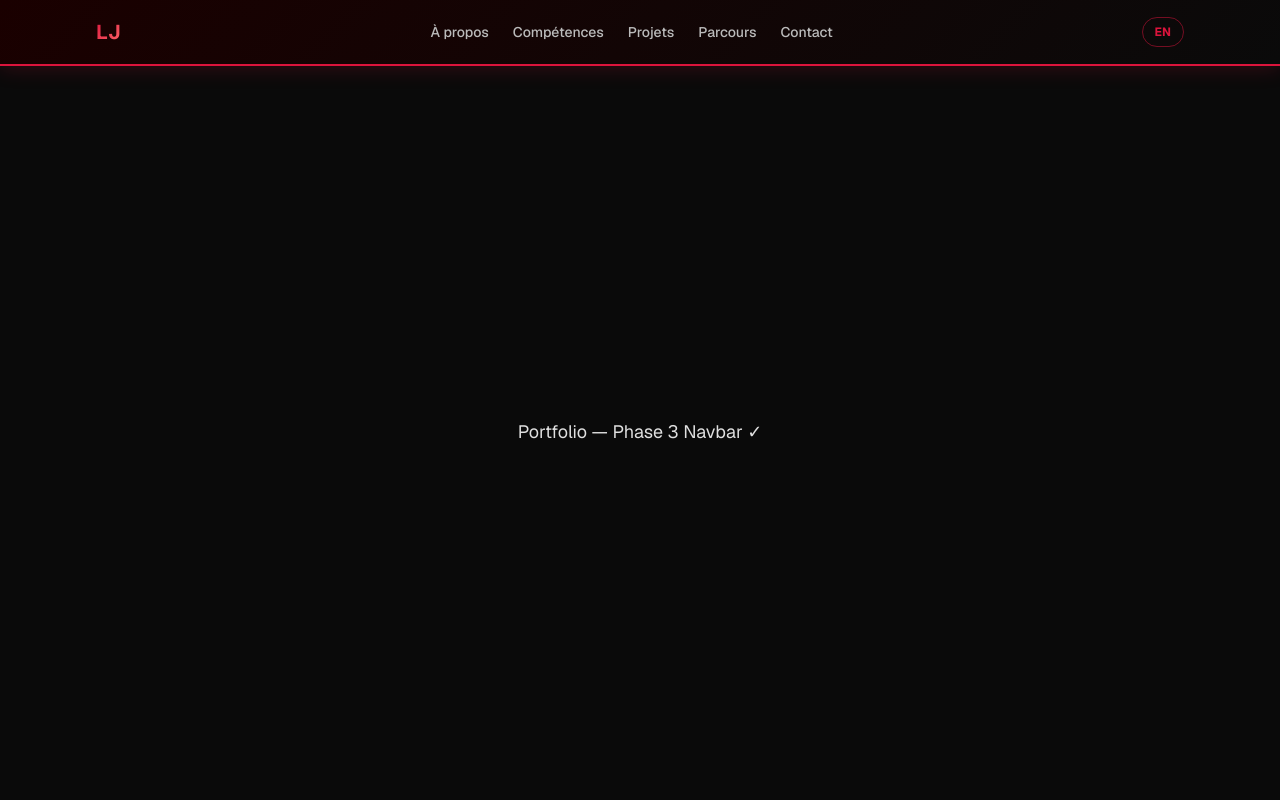
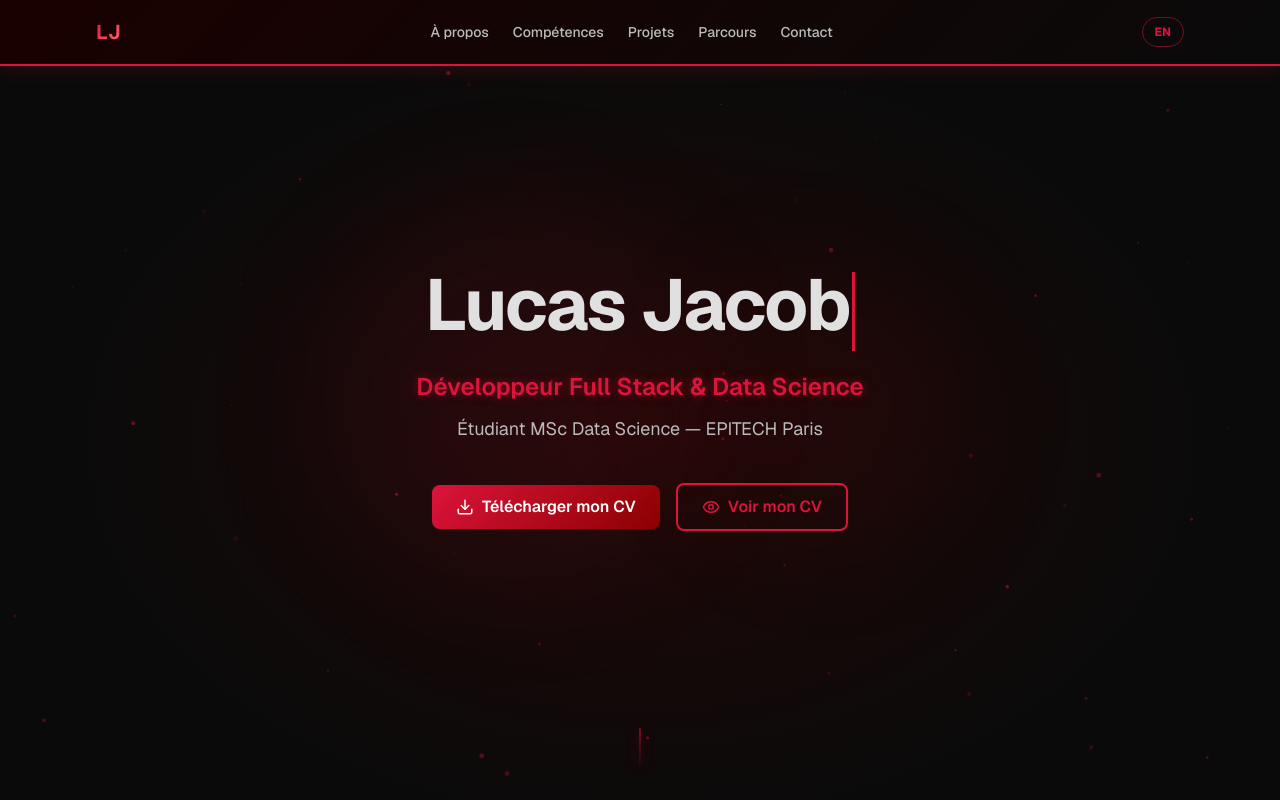
Before and after one commit to alterax-code/portfolio-nextjs, a Next.js app: page / in a window 1280 px wide. Built offline with nearby package versions, Linux system fonts and the light colour scheme.

Commit message:
feat: add hero section with typing effect and particles

```diff
--- a/app/page.tsx
+++ b/app/page.tsx
@@ -1,11 +1,35 @@
+"use client";
+
+import { useState } from "react";
 import Navbar from "@/components/Navbar";
+import Hero from "@/components/sections/Hero";
 
 export default function Home() {
+  const [cvModalOpen, setCvModalOpen] = useState(false);
+
   return (
     <>
       <Navbar />
-      <main className="pt-16 min-h-screen flex items-center justify-center">
-        <p className="text-text-light text-lg">Portfolio — Phase 3 Navbar ✓</p>
+      <main>
+        <Hero onOpenCvModal={() => setCvModalOpen(true)} />
+        {/* CvModal — Phase 11 */}
+        {cvModalOpen && (
+          <dialog
+            open
+            className="fixed inset-0 z-50 flex items-center justify-center"
+            style={{ background: "rgba(0,0,0,0.8)" }}
+          >
+            <div className="card p-8 text-center">
+              <p className="text-text-light mb-4">CV Modal — Phase 11</p>
+              <button
+                className="btn-primary"
+                onClick={() => setCvModalOpen(false)}
+              >
+                Fermer
+              </button>
+            </div>
+          </dialog>
+        )}
       </main>
     </>
   );
--- /dev/null
+++ b/components/ParticleCanvas.tsx
@@ -0,0 +1,73 @@
+"use client";
+
+import { useEffect, useRef } from "react";
+
+type Particle = {
+  x: number;
+  y: number;
+  vx: number;
+  vy: number;
+  radius: number;
+  opacity: number;
+};
+
+export default function ParticleCanvas() {
+  const canvasRef = useRef<HTMLCanvasElement>(null);
+
+  useEffect(() => {
+    const canvas = canvasRef.current;
+    if (!canvas) return;
+    const ctx = canvas.getContext("2d");
+    if (!ctx) return;
+
+    const resize = () => {
+      canvas.width = canvas.offsetWidth;
+      canvas.height = canvas.offsetHeight;
+    };
+    resize();
+    window.addEventListener("resize", resize, { passive: true });
+
+    const particles: Particle[] = Array.from({ length: 60 }, () => ({
+      x: Math.random() * canvas.width,
+      y: Math.random() * canvas.height,
+      vx: (Math.random() - 0.5) * 0.4,
+      vy: (Math.random() - 0.5) * 0.4,
+      radius: Math.random() * 2 + 0.5,
+      opacity: Math.random() * 0.45 + 0.05,
+    }));
+
+    let rafId: number;
+
+    const draw = () => {
+      ctx.clearRect(0, 0, canvas.width, canvas.height);
+      for (const p of particles) {
+        p.x += p.vx;
+        p.y += p.vy;
+        if (p.x < 0) p.x = canvas.width;
+        if (p.x > canvas.width) p.x = 0;
+        if (p.y < 0) p.y = canvas.height;
+        if (p.y > canvas.height) p.y = 0;
+        ctx.beginPath();
+        ctx.arc(p.x, p.y, p.radius, 0, Math.PI * 2);
+        ctx.fillStyle = `rgba(220, 20, 60, ${p.opacity})`;
+        ctx.fill();
+      }
+      rafId = requestAnimationFrame(draw);
+    };
+
+    draw();
+
+    return () => {
+      cancelAnimationFrame(rafId);
+      window.removeEventListener("resize", resize);
+    };
+  }, []);
+
+  return (
+    <canvas
+      ref={canvasRef}
+      className="absolute inset-0 w-full h-full pointer-events-none"
+      aria-hidden="true"
+    />
+  );
+}
--- /dev/null
+++ b/components/sections/Hero.tsx
@@ -0,0 +1,133 @@
+"use client";
+
+import { useState, useEffect, useRef } from "react";
+import { Download, Eye } from "lucide-react";
+import { useLang } from "@/contexts/LangContext";
+import ParticleCanvas from "@/components/ParticleCanvas";
+
+type HeroProps = {
+  onOpenCvModal: () => void;
+};
+
+const FULL_NAME = "Lucas Jacob";
+const TYPING_DELAY_MS = 100;
+const TYPING_START_MS = 400;
+
+export default function Hero({ onOpenCvModal }: HeroProps) {
+  const { t } = useLang();
+  const [displayed, setDisplayed] = useState("");
+  const indexRef = useRef(0);
+
+  useEffect(() => {
+    indexRef.current = 0;
+    setDisplayed("");
+    let timerId: ReturnType<typeof setTimeout>;
+
+    const tick = () => {
+      if (indexRef.current < FULL_NAME.length) {
+        indexRef.current++;
+        setDisplayed(FULL_NAME.slice(0, indexRef.current));
+        timerId = setTimeout(tick, TYPING_DELAY_MS);
+      }
+    };
+
+    timerId = setTimeout(tick, TYPING_START_MS);
+    return () => clearTimeout(timerId);
+  }, []);
+
+  return (
+    <section
+      id="hero"
+      className="relative min-h-screen flex items-center justify-center overflow-hidden"
+      style={{
+        background:
+          "radial-gradient(ellipse at 50% 55%, rgba(139,0,0,0.18) 0%, transparent 65%), #0A0A0A",
+      }}
+    >
+      {/* Particle background */}
+      <ParticleCanvas />
+
+      {/* Decorative blobs */}
+      <div
+        className="absolute top-1/4 left-1/4 w-96 h-96 rounded-full blur-3xl pointer-events-none"
+        style={{ background: "rgba(220,20,60,0.06)" }}
+        aria-hidden="true"
+      />
+      <div
+        className="absolute bottom-1/3 right-1/4 w-64 h-64 rounded-full blur-3xl pointer-events-none"
+        style={{ background: "rgba(139,0,0,0.08)" }}
+        aria-hidden="true"
+      />
+
+      {/* Content */}
+      <div className="relative z-10 text-center px-4 max-w-3xl mx-auto section-fade visible">
+        {/* Name */}
+        <h1
+          className="text-5xl sm:text-6xl lg:text-7xl font-bold mb-4 tracking-tight"
+          style={{ minHeight: "1.2em" }}
+        >
+          <span className="text-text-light">{displayed}</span>
+          <span className="typing-cursor" aria-hidden="true" />
+        </h1>
+
+        {/* Title */}
+        <p
+          className="text-xl sm:text-2xl font-semibold mb-3 glow-text"
+          style={{ color: "#DC143C" }}
+        >
+          {t.hero.title}
+        </p>
+
+        {/* Subtitle */}
+        <p className="text-base sm:text-lg text-text-secondary mb-10">
+          {t.hero.subtitle}
+        </p>
+
+        {/* CTA buttons */}
+        <div className="flex flex-col sm:flex-row items-center justify-center gap-4">
+          <a
+            href="/documents/CV_Jacob_Lucas.pdf"
+            download
+            className="btn-primary w-full sm:w-auto justify-center"
+          >
+            <Download size={18} aria-hidden="true" />
+            {t.hero.downloadCv}
+          </a>
+
+          <button
+            onClick={onOpenCvModal}
+            className="w-full sm:w-auto px-6 py-2.5 rounded-lg font-semibold border-2 transition-all duration-300 flex items-center justify-center gap-2"
+            style={{ borderColor: "#DC143C", color: "#DC143C" }}
+            onMouseEnter={(e) =>
+              ((e.currentTarget as HTMLButtonElement).style.background =
+                "rgba(220,20,60,0.1)")
+            }
+            onMouseLeave={(e) =>
+              ((e.currentTarget as HTMLButtonElement).style.background =
+                "transparent")
+            }
+            aria-label={t.aria.openCvModal}
+          >
+            <Eye size={18} aria-hidden="true" />
+            {t.hero.viewCv}
+          </button>
+        </div>
+      </div>
+
+      {/* Scroll indicator */}
+      <div
+        className="absolute bottom-8 left-1/2 -translate-x-1/2 flex flex-col items-center gap-1"
+        aria-hidden="true"
+      >
+        <div
+          className="w-px h-10"
+          style={{
+            background:
+              "linear-gradient(180deg, #DC143C 0%, transparent 100%)",
+            animation: "glowPulse 2s ease-in-out infinite",
+          }}
+        />
+      </div>
+    </section>
+  );
+}
```
